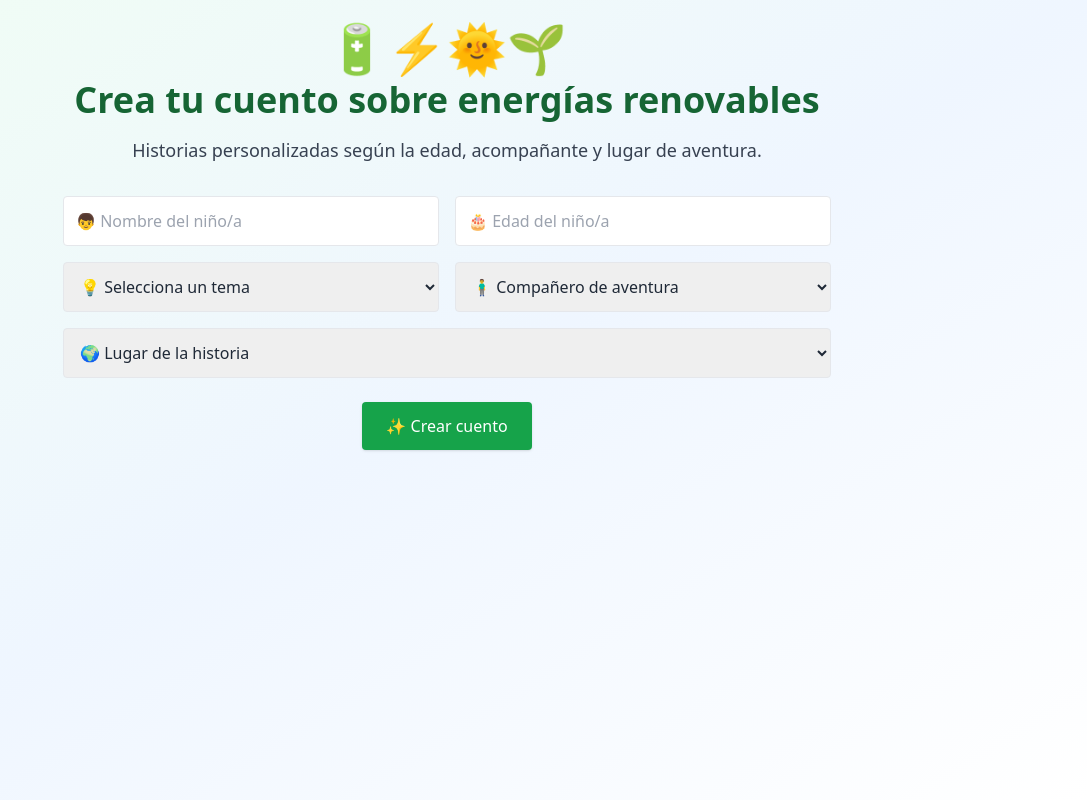
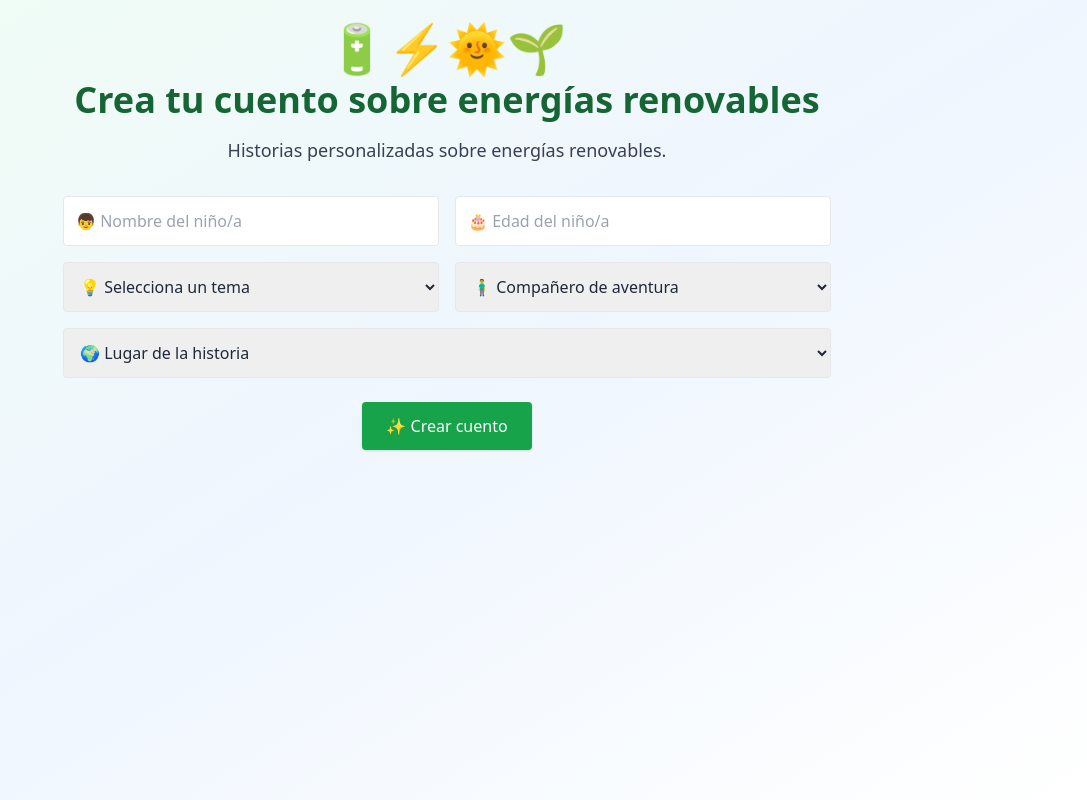
Before and after one commit to beuchi8888/app-cuentos-renovables, a Next.js app: page / in a window 1280 px wide. Shown: the whole page, without its empty margins (193-1280 px from the left). Built offline with nearby package versions, Linux system fonts and the light colour scheme.

Commit message:
Update index.js

```diff
--- a/pages/index.js
+++ b/pages/index.js
@@ -40,7 +40,7 @@ export default function Home() {
           Crea tu cuento sobre energías renovables
         </h1>
         <p className="text-lg text-gray-700 mb-8">
-          Historias personalizadas según la edad, acompañante y lugar de aventura.
+          Historias personalizadas sobre energías renovables.
         </p>
 
         <div className="grid grid-cols-1 md:grid-cols-2 gap-4 mb-6">
```
